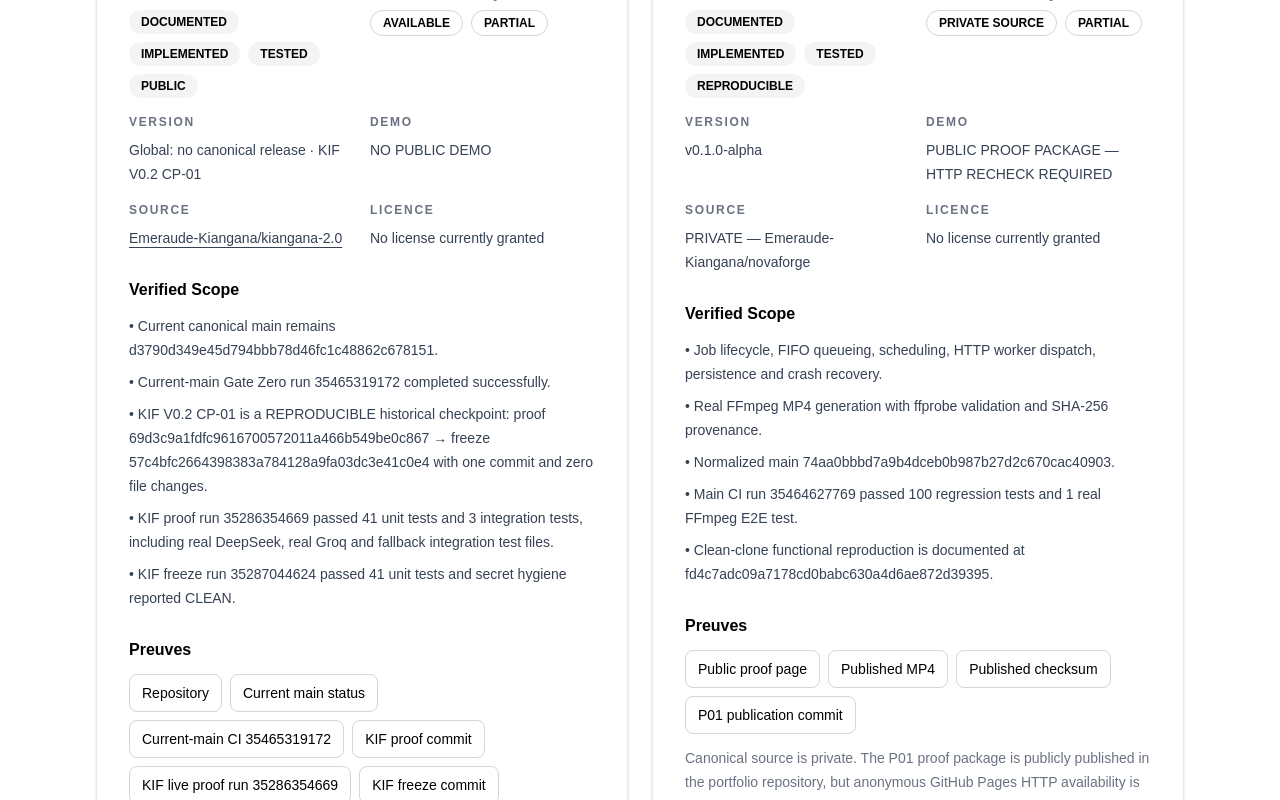
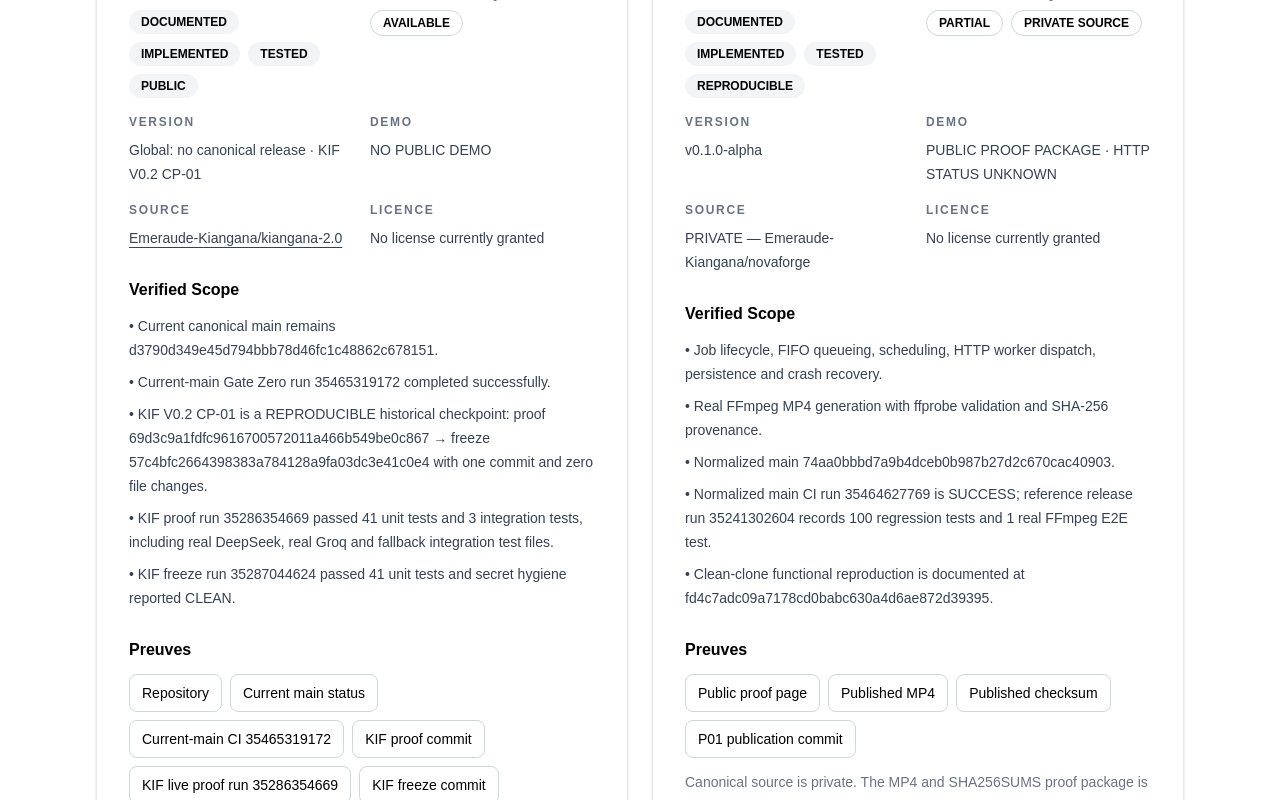
Before and after one commit to Emeraude-Kiangana/Portfolio-ai, a Next.js app: page /open-technologies-portfolio/ in a window 1280 px wide. Shown: the part 2320-3120 px from the top of the page. Built offline with nearby package versions, Linux system fonts and the light colour scheme.

Commit message:
docs(p01): resynchronize normalized project evidence

```diff
--- a/src/data/projects.ts
+++ b/src/data/projects.ts
@@ -18,11 +18,19 @@
   href: string;
 };
 
+export type StatusBreakdown = {
+  label: string;
+  statuses: MaturityStatus[];
+  note?: string;
+};
+
 export type ProjectEvidence = {
   name: string;
   description: string;
   projectStatus: MaturityStatus[];
+  statusBreakdown?: StatusBreakdown[];
   publicEvidenceStatus: EvidenceAvailability[];
+  sourceVisibility: "PUBLIC" | "PRIVATE";
   version: string;
   demo: string;
   license: string;
@@ -41,7 +49,20 @@
     description:
       "Research prototypes for testing evidence and permission workflows around SME financing in the Democratic Republic of the Congo.",
     projectStatus: ["DOCUMENTED"],
-    publicEvidenceStatus: ["PRIVATE SOURCE", "PARTIAL"],
+    statusBreakdown: [
+      {
+        label: "CPCN global",
+        statuses: ["DOCUMENTED"],
+        note: "Gate 0 research and canonical project index.",
+      },
+      {
+        label: "CPCN-CP-G0-02 v0.1",
+        statuses: ["DOCUMENTED", "IMPLEMENTED", "TESTED"],
+        note: "Bounded simulator artifact; not a project-wide TESTED claim.",
+      },
+    ],
+    publicEvidenceStatus: ["PARTIAL", "PRIVATE SOURCE"],
+    sourceVisibility: "PRIVATE",
     version: "Gate 0 · G0-01/G0-02 v0.1",
     demo: "CONTROLLED FIELD PORTAL / LOCAL DEMO",
     license: "No license currently granted",
@@ -69,6 +90,7 @@
       "TypeScript research prototype for deterministic digital-value transfer experiments with a tested local transfer lifecycle.",
     projectStatus: ["DOCUMENTED", "IMPLEMENTED", "TESTED", "PUBLIC"],
     publicEvidenceStatus: ["AVAILABLE"],
+    sourceVisibility: "PUBLIC",
     version: "0.1.0-alpha.0",
     demo: "NO PUBLIC DEMO",
     license: "Apache-2.0",
@@ -118,7 +140,20 @@
     description:
       "Human–AI operating system with governed mission execution; KIF V0.2 is tracked as a distinct historical checkpoint.",
     projectStatus: ["DOCUMENTED", "IMPLEMENTED", "TESTED", "PUBLIC"],
-    publicEvidenceStatus: ["AVAILABLE", "PARTIAL"],
+    statusBreakdown: [
+      {
+        label: "KIANGANA 2.0 current main",
+        statuses: ["DOCUMENTED", "IMPLEMENTED", "TESTED", "PUBLIC"],
+        note: "Canonical main is d3790d349e45d794bbb78d46fc1c48862c678151.",
+      },
+      {
+        label: "KIF V0.2 CP-01",
+        statuses: ["DOCUMENTED", "IMPLEMENTED", "TESTED", "REPRODUCIBLE"],
+        note: "Historical CLOSED / FROZEN checkpoint; kif/ is not present on current main.",
+      },
+    ],
+    publicEvidenceStatus: ["AVAILABLE"],
+    sourceVisibility: "PUBLIC",
     version: "Global: no canonical release · KIF V0.2 CP-01",
     demo: "NO PUBLIC DEMO",
     license: "No license currently granted",
@@ -175,16 +210,24 @@
     description:
       "Reproducible media-production control plane for job orchestration, HTTP workers and FFmpeg-backed MP4 pipelines.",
     projectStatus: ["DOCUMENTED", "IMPLEMENTED", "TESTED", "REPRODUCIBLE"],
-    publicEvidenceStatus: ["PRIVATE SOURCE", "PARTIAL"],
+    statusBreakdown: [
+      {
+        label: "NovaForge v0.1.0-alpha",
+        statuses: ["DOCUMENTED", "IMPLEMENTED", "TESTED", "REPRODUCIBLE"],
+        note: "Functional reproducibility; not bit-for-bit media determinism.",
+      },
+    ],
+    publicEvidenceStatus: ["PARTIAL", "PRIVATE SOURCE"],
+    sourceVisibility: "PRIVATE",
     version: "v0.1.0-alpha",
-    demo: "PUBLIC PROOF PACKAGE — HTTP RECHECK REQUIRED",
+    demo: "PUBLIC PROOF PACKAGE · HTTP STATUS UNKNOWN",
     license: "No license currently granted",
     source: "PRIVATE — Emeraude-Kiangana/novaforge",
     verifiedScope: [
       "Job lifecycle, FIFO queueing, scheduling, HTTP worker dispatch, persistence and crash recovery.",
       "Real FFmpeg MP4 generation with ffprobe validation and SHA-256 provenance.",
       "Normalized main 74aa0bbbd7a9b4dceb0b987b27d2c670cac40903.",
-      "Main CI run 35464627769 passed 100 regression tests and 1 real FFmpeg E2E test.",
+      "Normalized main CI run 35464627769 is SUCCESS; reference release run 35241302604 records 100 regression tests and 1 real FFmpeg E2E test.",
       "Clean-clone functional reproduction is documented at fd4c7adc09a7178cd0babc630a4d6ae872d39395.",
     ],
     evidence: [
@@ -206,7 +249,7 @@
       },
     ],
     evidenceNote:
-      "Canonical source is private. The P01 proof package is publicly published in the portfolio repository, but anonymous GitHub Pages HTTP availability is not promoted to PASS until an external 2xx smoke test succeeds.",
+      "Canonical source is private. The MP4 and SHA256SUMS proof package is present in the public P01 repository. Anonymous GitHub Pages HTTP reachability is UNKNOWN because the available external clients could not complete DNS/HTTP verification.",
     limitations: [
       "No GPU inference, CogVideoX, RunPod, cloud video generation or production AI-video pipeline is demonstrated.",
       "Private source is not the same as public-source reproducibility.",
@@ -220,6 +263,7 @@
       "Git-native provenance prototype for deterministic state chains representing regenerative agricultural assets.",
     projectStatus: ["DOCUMENTED", "IMPLEMENTED", "TESTED", "PUBLIC"],
     publicEvidenceStatus: ["AVAILABLE"],
+    sourceVisibility: "PUBLIC",
     version: "Gate 0 · no release version claimed",
     demo: "LOCAL DEMO",
     license: "No license file detected",
@@ -261,6 +305,7 @@
       "Adversarial verification lab for deterministic integrity checks against sample RWA evidence bundles.",
     projectStatus: ["DOCUMENTED", "IMPLEMENTED", "TESTED", "PUBLIC"],
     publicEvidenceStatus: ["AVAILABLE"],
+    sourceVisibility: "PUBLIC",
     version: "Gate 0 · no release version claimed",
     demo: "LOCAL DEMO",
     license: "No license file detected",
@@ -301,15 +346,16 @@
       "Public evidence index for technical projects built, tested and documented by Emeraude Kiangana.",
     projectStatus: ["DOCUMENTED", "IMPLEMENTED", "TESTED", "PUBLIC"],
     publicEvidenceStatus: ["AVAILABLE"],
+    sourceVisibility: "PUBLIC",
     version: "0.1.0",
-    demo: "PUBLIC PORTFOLIO",
+    demo: "PUBLIC PORTFOLIO · HTTP STATUS UNKNOWN",
     license: "No license currently granted",
     source: "Emeraude-Kiangana/open-technologies-portfolio",
     sourceHref: "https://github.com/Emeraude-Kiangana/open-technologies-portfolio",
     verifiedScope: [
       "Next.js static export is configured for GitHub Pages at /open-technologies-portfolio.",
-      "Normalization merge 417a88818abb4d5cce3a8f5916f43f7c1c792dbf passed Portfolio CI run 35467213697.",
-      "Normalization deployment run 35467213730 and Pages build/deployment run 35467240173 completed successfully.",
+      "P01-CP-HUB-02 remains historical proof at merge 1b7274847d61a097155dc98e2377d58afd5e5c13.",
+      "The normalization-correction pass is gated by current-main Portfolio CI, GitHub Pages deploy and Pages build/deployment before final PASS.",
       "The unified evidence index presents exactly seven authorized projects.",
     ],
     evidence: [
@@ -322,16 +368,16 @@
         href: "https://emeraude-kiangana.github.io/open-technologies-portfolio/",
       },
       {
-        label: "Portfolio CI 35467213697",
-        href: "https://github.com/Emeraude-Kiangana/open-technologies-portfolio/actions/runs/35467213697",
+        label: "Portfolio CI workflow",
+        href: "https://github.com/Emeraude-Kiangana/open-technologies-portfolio/actions/workflows/portfolio-ci.yml",
       },
       {
-        label: "Deploy run 35467213730",
-        href: "https://github.com/Emeraude-Kiangana/open-technologies-portfolio/actions/runs/35467213730",
+        label: "Deploy workflow",
+        href: "https://github.com/Emeraude-Kiangana/open-technologies-portfolio/actions/workflows/deploy.yml",
       },
       {
-        label: "Pages run 35467240173",
-        href: "https://github.com/Emeraude-Kiangana/open-technologies-portfolio/actions/runs/35467240173",
+        label: "GitHub Actions",
+        href: "https://github.com/Emeraude-Kiangana/open-technologies-portfolio/actions",
       },
       {
         label: "Project status",
@@ -342,6 +388,7 @@
       "P01 presents evidence; it does not create proof for another project.",
       "No independent clean reproduction is recorded, so P01 is not classified REPRODUCIBLE.",
       "Repository visibility does not imply an open-source license.",
+      "Anonymous GitHub Pages HTTP reachability is UNKNOWN in the current execution environment; deployment success is tracked separately.",
     ],
     lastVerified: "2026-09-19",
   },
```
